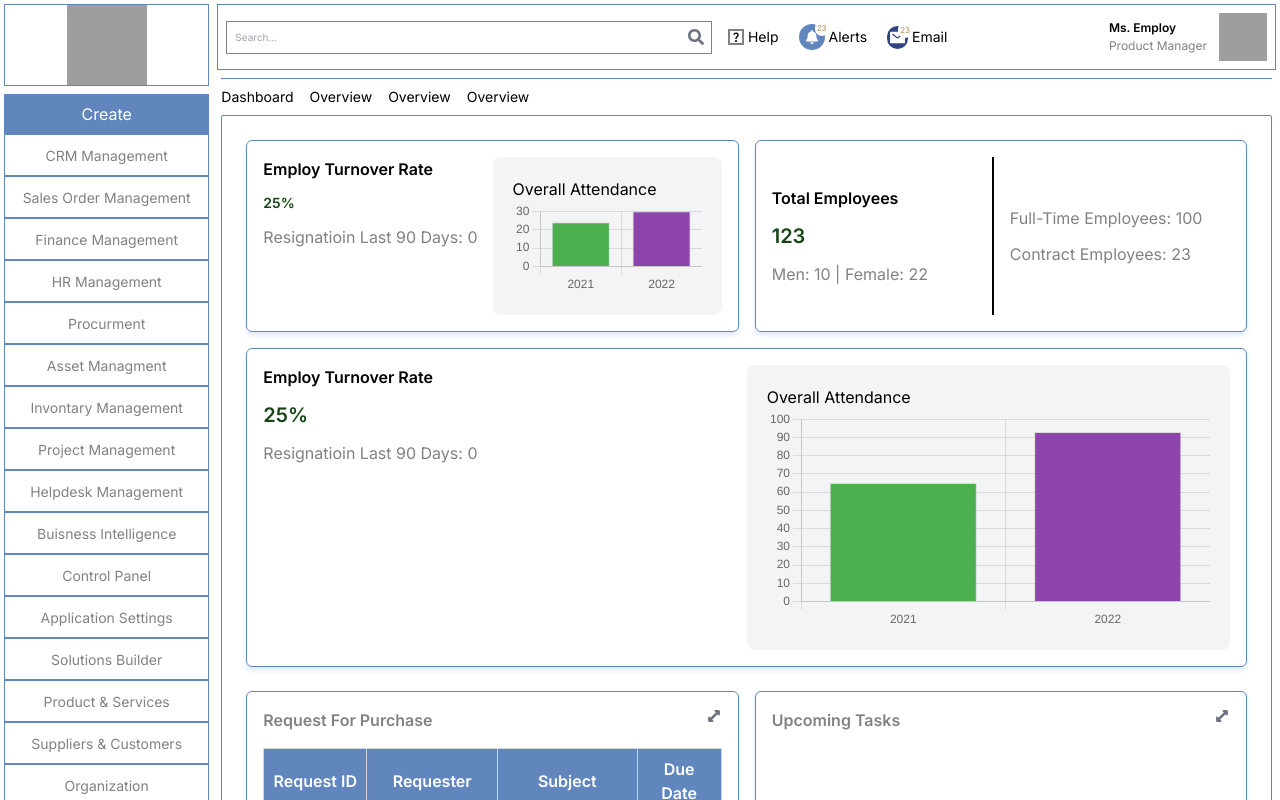
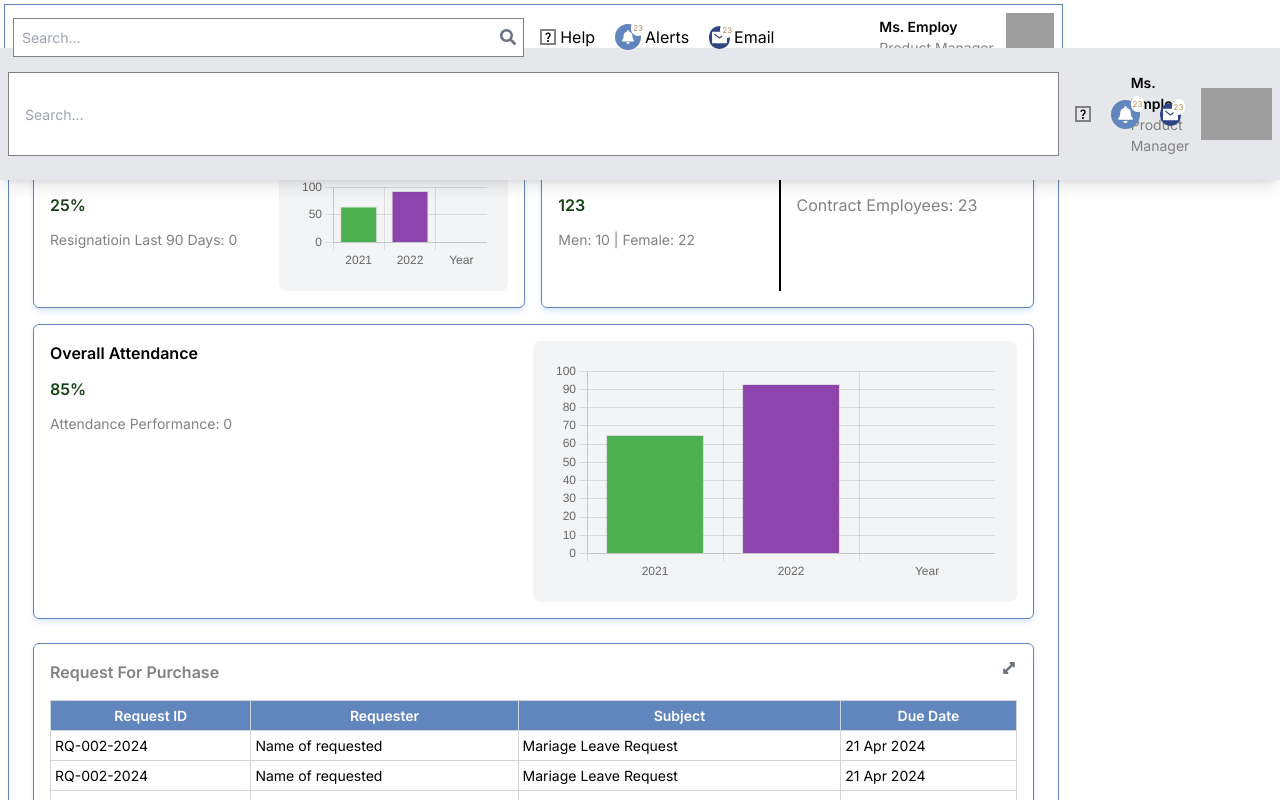
Before and after one commit to NAZIMUDHEEN267/Lifisin_task, a React (Vite) app: page / in a window 1280 px wide. Shown: the top 800 px of the page. Built offline with nearby package versions, Linux system fonts and the light colour scheme; grey boxes are pictures that could not be loaded.

Commit message:
code updated

```diff
--- a/src/Components/Navbar.tsx
+++ b/src/Components/Navbar.tsx
@@ -1,18 +1,105 @@
+import { useCallback, useState } from "react";
 import { FaBell, FaSearch } from "react-icons/fa";
+import { FaBarsStaggered } from "react-icons/fa6";
+import { HiDotsHorizontal } from "react-icons/hi";
 import { IoMailSharp } from "react-icons/io5";
 import { MdQuestionMark } from "react-icons/md";
 import { Link } from "react-router-dom";
 
-function Navbar() {
+type Props = {
+  handleBar: () => void;
+};
+
+function Navbar({ handleBar }: Props) {
+  const [showNav, setShowNav] = useState(!false);
+
+  const handleShowNav = useCallback(() => {
+    setShowNav(!showNav);
+  }, [showNav]);
+
   return (
     <>
-      <div className="flex p-2 justify-between border-[1px] m-1 border-light_blue">
+      <div className="lg:hidden flex justify-between bg-red-400 p-4 fixed w-full">
+        <FaBarsStaggered
+          size={20}
+          className="cursor-pointer hover:text-gray-600"
+          onClick={handleBar}
+        />
+        <HiDotsHorizontal
+          size={20}
+          className="cursor-pointer hover:text-gray-600"
+          onClick={handleShowNav}
+        />
+      </div>
+
+      {showNav && (
+        <div
+          className={`absolute top-0 left-0 w-full bg-gray-200 shadow-lg p-2
+          transition-transform duration-300 ease-in
+          ${showNav ? "translate-y-12" : "translate-y-full"}`}
+        >
+          <div className="flex justify-evenly my-4">
+            <input
+              placeholder="Search..."
+              type="search"
+              className="border-[1px] border-text lg:text-desc-lg md:text-desc-md text-desc-sm p-4 w-full flex-grow mr-4 pr-8"
+            />
+
+            <Link
+              to={"/"}
+              className="flex gap-1 items-center justify-center mr-5"
+            >
+              <MdQuestionMark className="border-2 border-text" />
+            </Link>
+
+            <Link
+              to={"/"}
+              className="flex gap-1 items-center justify-center mr-5"
+            >
+              <div className="bg-light_blue p-[4px] sm:p-[6px] rounded-full relative">
+                <FaBell color="white" className="text-[12px] sm:text-[17px]"  />
+                <p className="absolute text-[6px] sm:text-[8px] z-20 -top-1 -right-1 bg-white rounded-full p-[2px] text-brown">
+                  23
+                </p>
+              </div>
+            </Link>
+
+            <Link
+              to={"/"}
+              className="flex gap-1 items-center justify-center mr-5"
+            >
+              <div className="bg-dark_blue py-[3px] px-[2px] rounded-full relative">
+                <IoMailSharp color="white" className="text-[13px] sm:text-[17px]" />
+                <p className="absolute text-[5px] sm:text-[8px] z-20 -top-1 -right-1 bg-white rounded-full p-[2px] text-brown">
+                  23
+                </p>
+              </div>
+            </Link>
+            <div className="hero flex items-center justify-end flex-1">
+              <div>
+                <p className="font-bold text-black lg:text-desc-lg md:text-desc-md text-desc-sm hidden sm:block">
+                  Ms. Employ
+                </p>
+                <p className="font-light text-text lg:text-desc-lg md:text-desc-md text-desc-sm hidden sm:block">
+                  Product Manager
+                </p>
+              </div>
+              <img
+                className="h-18 w-18 ml-3"
+                src="https://www.svgrepo.com/show/192244/man-user.svg"
+              />
+            </div>
+          </div>
+        </div>
+      )}
+
+      <div className="hidden p-2 justify-between border-[1px] m-1 border-light_blue lg:flex">
         <div className="flex justify-center items-center  flex-grow basis-2.5/4">
           <div className="flex justify-center items-center grow basis-3/4  relative">
             <input
               placeholder="Search..."
               type="search"
-              className="border-[1px] border-text text-[10px] p-2 flex-grow flex-shrink mr-4 pr-8"
+              className="border-[1px] border-text lg:text-desc-lg md:text-desc-md text-desc-sm p-2 flex-grow flex-shrink mr-4 pr-8"
             />
 
             <FaSearch
@@ -26,7 +113,9 @@ function Navbar() {
             className="flex gap-1 items-center justify-center mr-5"
           >
             <MdQuestionMark className="border-2 border-text" />
-            <p className="capitalize text-sm font-medium">Help</p>
+            <p className="capitalize text-sm font-medium lg:text-heading-lg md:text-heading-md text-heading-sm">
+              Help
+            </p>
           </Link>
 
           <Link
@@ -39,7 +128,9 @@ function Navbar() {
                 23
               </p>
             </div>
-            <p className="capitalize text-sm font-medium">Alerts</p>
+            <p className="capitalize text-sm font-medium lg:text-heading-lg md:text-heading-md text-heading-sm">
+              Alerts
+            </p>
           </Link>
 
           <Link
@@ -52,14 +143,20 @@ function Navbar() {
                 23
               </p>
             </div>
-            <p className="capitalize text-sm font-medium">Email</p>
+            <p className="capitalize text-sm font-medium lg:text-heading-lg md:text-heading-md text-heading-sm">
+              Email
+            </p>
           </Link>
         </div>
 
         <div className="hero flex items-center justify-end flex-1">
           <div>
-            <p className="font-bold text-[12px] text-black">Ms. Employ</p>
-            <p className="font-light text-[12px] text-text">Product Manager</p>
+            <p className="font-bold text-black lg:text-desc-lg md:text-desc-md text-desc-sm">
+              Ms. Employ
+            </p>
+            <p className="font-light text-text lg:text-desc-lg md:text-desc-md text-desc-sm">
+              Product Manager
+            </p>
           </div>
           <img
             className="h-12 w-12 ml-3"
@@ -69,16 +166,28 @@ function Navbar() {
       </div>
 
       <div className="flex justify-start gap-4 m-2 border-t-[1px] border-light_blue pt-2">
-        <Link to={"/"} className="text-black text-sm font-light">
+        <Link
+          to={"/"}
+          className="text-black text-sm font-light lg:text-heading-lg md:text-heading-md text-heading-sm"
+        >
           Dashboard
         </Link>
-        <Link to={"/"} className="text-black text-sm font-light">
+        <Link
+          to={"/"}
+          className="text-black text-sm font-light lg:text-heading-lg md:text-heading-md text-heading-sm"
+        >
           Overview
         </Link>
-        <Link to={"/"} className="text-black text-sm font-light">
+        <Link
+          to={"/"}
+          className="text-black text-sm font-light lg:text-heading-lg md:text-heading-md text-heading-sm"
+        >
           Overview
         </Link>
-        <Link to={"/"} className="text-black text-sm font-light">
+        <Link
+          to={"/"}
+          className="text-black text-sm font-light lg:text-heading-lg md:text-heading-md text-heading-sm"
+        >
           Overview
         </Link>
       </div>
--- a/src/Components/SideBar.tsx
+++ b/src/Components/SideBar.tsx
@@ -2,7 +2,6 @@ import { TbGridDots } from "react-icons/tb";
 import { Link } from "react-router-dom";
 
 function Sidebar() {
-
   const data: Array<string> = [
     "CRM Management",
     "Sales Order Management",
@@ -22,36 +21,46 @@ function Sidebar() {
     "Organization",
   ];
 
+  return
+
   return (
-    <div className="w-2/12 text-white top-0 scroll-auto p-1">
+    <div className="w-5/12 sm:w-3/12 bg-white lg:w-2/12 absolute lg:relative z-30  text-white top-0 scroll-auto p-1 h-screen">
       <div className="border-[1px] border-light_blue justify-center items-center mb-2">
         <img
           src="https://static.vecteezy.com/system/resources/previews/002/718/130/non_2x/cityscape-color-abstract-free-vector.jpg"
-          className="h-20 w-20 self-center mx-auto"
+          className="h-14 w-14 sm:h-18 sm:w-18 lg:h-20 lg:w-20 self-center mx-auto"
         />
       </div>
       <ul>
-        <li className="bg-light_blue text-center p-2">Create</li>
+        <li className="bg-light_blue text-center p-2 lg:text-heading-lg md:text-heading-md text-heading-sm">
+          Create
+        </li>
         {data?.map((item) => (
-          <li className="text-center p-2 border-[1px] border-light_blue">
-            <Link to="/" className="text-text text-[10px] xl:text-sm hover:text-black">
+          <li className="text-center p-1 lg:p-2 border-[1px] border-light_blue">
+            <Link
+              to="/"
+              className="text-text xl:text-sm hover:text-black lg:text-heading-lg md:text-heading-md text-heading-sm"
+            >
               {item}
             </Link>
           </li>
         ))}
       </ul>
 
-      <div className="flex items-center gap-2  border-[1px] border-light_blue  pt-4">
-        <TbGridDots className="text-light_blue" />
-          <Link to="/" className="text-light_blue text-[12px] xl:text-sm hover:text-dark_blue">
-            {"More Items"}
-          </Link>
+      <div className="flex items-center gap-2  border-[1px] border-light_blue pt-4 pl-3">
+        <TbGridDots className="text-light_blue lg:text-2xl text-xl" />
+        <Link
+          to="/"
+          className="text-light_blue xl:text-sm hover:text-dark_blue lg:text-heading-lg md:text-heading-md text-heading-sm"
+        >
+          {"More Items"}
+        </Link>
       </div>
 
       <div className="border-[1px] border-light_blue justify-center items-center mt-2">
         <img
           src="https://static.vecteezy.com/system/resources/previews/002/718/130/non_2x/cityscape-color-abstract-free-vector.jpg"
-          className="h-20 w-20 mx-auto"
+          className="mx-auto h-14 w-14 sm:h-18 sm:w-18 lg:h-20 lg:w-20"
         />
       </div>
     </div>
--- /dev/null
+++ b/src/Components/TopBar.tsx
@@ -0,0 +1,9 @@
+import React from 'react'
+
+function TopBar() {
+  return (
+    <div>TopBar</div>
+  )
+}
+
+export default TopBar
--- a/src/Screens/DashBoard.tsx
+++ b/src/Screens/DashBoard.tsx
@@ -10,7 +10,6 @@ import {
   Legend,
 } from "chart.js";
 import { Bar } from "react-chartjs-2";
-
 
 ChartJS.register(
   CategoryScale,
@@ -39,14 +38,12 @@ const data2 = Array.from(
 );
 
 function DashBoard() {
-
-
   const barData = {
-    labels: ["2021", "2022"],
+    labels: ["2021", "2022", "Year"],
     datasets: [
       {
         label: "Attendance Rate (%)",
-        data: [24, 30],
+        data: [24, 30, 0],
         backgroundColor: ["#4caf50", "#8e44ad"],
         borderWidth: 1,
       },
@@ -62,13 +59,12 @@ function DashBoard() {
     },
   };
 
-
   const barData2 = {
-    labels: ["2021", "2022"],
+    labels: ["2021", "2022", "Year"],
     datasets: [
       {
         label: "Attendance Rate (%)",
-        data: [65, 93],
+        data: [65, 93, 0],
         backgroundColor: ["#4caf50", "#8e44ad"],
         borderWidth: 1,
       },
@@ -90,36 +86,41 @@ function DashBoard() {
         <ChartBox>
           <div className="flex basis-1/2 xl:basis-1/3">
             <div className="flex flex-col gap-3 flex-1">
-              <p className="capitalize font-bold">Employ turnover rate</p>
-              <p className="font-bold text-green text-xl lg:text-sm">{"25%"}</p>
-              <p className="capitalize font-light text-text">
+              <p className="capitalize font-bold lg:text-heading-lg md:text-heading-md text-heading-sm">
+                Employ turnover rate
+              </p>
+              <p className="font-bold text-green text-heading-sm lg:text-heading-lg md:text-heading-md">
+                {"25%"}
+              </p>
+              <p className="capitalize font-light text-text lg:text-desc-lg md:text-desc-md text-desc-sm">
                 {"Resignatioin Last 90 days: 0"}
               </p>
             </div>
-            <div
-             className="p-5 bg-gray-100 rounded-lg w-1/2"
-            >
-              <h3>Overall Attendance</h3>
-              <Bar data={barData} options={barOptions} />
+            <div className="p-5 bg-gray-100 rounded-lg w-1/2">
+              <Bar data={barData2} options={barOptions2} />
             </div>
           </div>
         </ChartBox>
 
         <ChartBox>
           <div className="flex justify-between h-full basis-1/2 xl:basis-1/3">
-            <div className="flex flex-col gap-3 flex-1 border-r-2 border-black justify-center">
-              <p className="capitalize font-bold">Total Employees</p>
-              <p className="font-bold text-green text-xl">{"123"}</p>
-              <p className="capitalize font-light text-text">
+            <div className="flex flex-col gap-3 flex-1 border-r-2 border-black">
+              <p className="capitalize font-bold lg:text-heading-lg md:text-heading-md text-heading-sm">
+                Total Employees
+              </p>
+              <p className="font-bold text-green lg:text-heading-lg md:text-heading-md text-heading-sm">
+                {"123"}
+              </p>
+              <p className="capitalize font-light text-text lg:text-desc-lg md:text-desc-md text-desc-sm">
                 {"Men: 10 | Female: 22"}
               </p>
             </div>
 
-            <div className="flex flex-col gap-3 flex-1 pl-4  justify-center">
-              <p className="capitalize font-light text-text">
+            <div className="flex flex-col gap-3 flex-1 pl-4">
+              <p className="capitalize font-light text-text lg:text-heading-lg md:text-heading-md text-heading-sm">
                 {"Full-time Employees: 100"}
               </p>
-              <p className="capitalize font-light text-text text-left">
+              <p className="capitalize font-light text-text text-left lg:text-heading-lg md:text-heading-md text-heading-sm">
                 {"Contract Employees: 23"}
               </p>
             </div>
@@ -129,28 +130,30 @@ function DashBoard() {
         <ChartBox>
           <div className="flex basis-1/2 xl:basis-1/3">
             <div className="flex flex-col gap-3 flex-1">
-              <p className="capitalize font-bold">Employ turnover rate</p>
-              <p className="font-bold text-green text-xl">{"25%"}</p>
-              <p className="capitalize font-light text-text">
-                {"Resignatioin Last 90 days: 0"}
+              <p className="capitalize font-bold lg:text-heading-lg md:text-heading-md text-heading-sm">
+                Overall Attendance
+              </p>
+              <p className="font-bold text-green lg:text-heading-lg md:text-heading-md text-heading-sm">
+                {"85%"}
+              </p>
+              <p className="capitalize font-light text-text lg:text-desc-lg md:text-desc-md text-desc-sm">
+                {"Attendance Performance: 0"}
               </p>
             </div>
 
-            <div
-            className="p-5 bg-gray-100 rounded-lg w-1/2"
-            >
-              <h3>Overall Attendance</h3>
+            <div className="p-5 bg-gray-100 rounded-lg w-1/2">
               <Bar data={barData2} options={barOptions2} />
             </div>
           </div>
         </ChartBox>
       </div>
 
-      <div className="grid grid-cols-1 xl:grid-cols-2 grid-rows-1 xl:grid-rows-2 gap-4 mt-6">
+      {/* Table and other empty box */}
+      <div className="grid grid-cols-1 custom:grid-cols-2 grid-rows-1 custom:grid-rows-2 gap-4 mt-6">
         <ChartBox>
-          <>
+          <div className="h-[20%]">
             <div className="flex justify-between">
-              <p className="capitalize font-bold text-text">
+              <p className="capitalize font-bold text-text lg:text-heading-lg md:text-heading-md text-heading-sm">
                 Request For Purchase
               </p>
               <FaArrowsAltV className="rotate-45  right-2 text-gray-500 cursor-pointer" />
@@ -158,16 +161,16 @@ function DashBoard() {
             <table className="min-w-full table-auto border-collapse border border-gray-300 my-4">
               <thead>
                 <tr className="bg-light_blue">
-                  <th className="border border-gray-300 p-2 text-white">
+                  <th className="border border-gray-300 p-1 text-white lg:text-table-lg md:text-table-md text-table-sm">
                     Request ID
                   </th>
-                  <th className="border border-gray-300 p-2 text-white">
+                  <th className="border border-gray-300 p-1 text-white lg:text-table-lg md:text-table-md text-table-sm">
                     Requester
                   </th>
-                  <th className="border border-gray-300 p-2 text-white">
+                  <th className="border border-gray-300 p-1 text-white lg:text-table-lg md:text-table-md text-table-sm">
                     Subject
                   </th>
-                  <th className="border border-gray-300 p-2 text-white">
+                  <th className="border border-gray-300 p-1 text-white lg:text-table-lg md:text-table-md text-table-sm">
                     Due Date
                   </th>
                 </tr>
@@ -175,41 +178,56 @@ function DashBoard() {
               <tbody>
                 {data2?.map(({ item1, item2, item3, item4 }: DataType, i) => (
                   <tr key={String(i)}>
-                    <td className="border border-gray-300 p-2">{item1}</td>
-                    <td className="border border-gray-300 p-2">{item2}</td>
-                    <td className="border border-gray-300 p-2">{item3}</td>
-                    <td className="border border-gray-300 p-2">{item4}</td>
+                    <td className="border border-gray-300 p-1 lg:text-table-lg md:text-table-md text-table-sm">
+                      {item1}
+                    </td>
+                    <td className="border border-gray-300 p-1 lg:text-table-lg md:text-table-md text-table-sm">
+                      {item2}
+                    </td>
+                    <td className="border border-gray-300 p-1 lg:text-table-lg md:text-table-md text-table-sm">
+                      {item3}
+                    </td>
+                    <td className="border border-gray-300 p-1 lg:text-table-lg md:text-table-md text-table-sm">
+                      {item4}
+                    </td>
                   </tr>
                 ))}
               </tbody>
             </table>
             <div className="flex justify-between">
-              <p className="capitalize font-light text-[12px] text-brown">
+              <p className="capitalize font-light text-brown lg:text-desc-lg md:text-desc-md text-desc-sm">
                 10 Request in Queue
               </p>
               <button>
-                <p className="capitalize font-light text-[12px] text-brown">
+                <p className="capitalize font-light text-brown lg:text-desc-lg md:text-desc-md text-desc-sm">
                   View All
                 </p>
               </button>
             </div>
-          </>
+          </div>
         </ChartBox>
+
         <ChartBox>
-          <div className="flex justify-between">
-            <p className="capitalize font-bold text-text">Upcoming Tasks</p>
+          <div className="flex justify-between h-[20%]">
+            <p className="capitalize font-bold text-text lg:text-heading-lg md:text-heading-md text-heading-sm">
+              Upcoming Tasks
+            </p>
             <FaArrowsAltV className="rotate-45  right-2 text-gray-500 cursor-pointer" />
           </div>
         </ChartBox>
         <ChartBox>
-          <div className="flex justify-between">
-            <p className="capitalize font-bold text-text">Upcoming Events</p>
+          <div className="flex justify-between h-[20%]">
+            <p className="capitalize font-bold text-text lg:text-heading-lg md:text-heading-md text-heading-sm">
+              Upcoming Events
+            </p>
             <FaArrowsAltV className="rotate-45  right-2 text-gray-500 cursor-pointer" />
           </div>
         </ChartBox>
         <ChartBox>
-          <div className="flex justify-between">
-            <p className="capitalize font-bold text-text">{"Net Income()"}</p>
+          <div className="flex justify-between h-[20%]">
+            <p className="capitalize font-bold text-text lg:text-heading-lg md:text-heading-md text-heading-sm">
+              {"Net Income()"}
+            </p>
             <FaArrowsAltV className="rotate-45  right-2 text-gray-500 cursor-pointer" />
           </div>
         </ChartBox>
--- a/src/index.css
+++ b/src/index.css
@@ -1,6 +1,10 @@
 @tailwind base;
 @tailwind components;
 @tailwind utilities;
+
+html {
+  font-size: 100%;
+}
 
 *,
 *::after,
--- a/src/routes/Layout.tsx
+++ b/src/routes/Layout.tsx
@@ -1,13 +1,23 @@
 import Navbar from "../Components/Navbar";
 import { Outlet } from "react-router-dom";
 import Sidebar from "../Components/SideBar";
+import { useCallback, useState } from "react";
+import TopBar from "../Components/TopBar";
 
 function Layout() {
+
+  const [showBar, setShowBar] = useState<boolean>(false);
+
+
+  const handleShowBar = useCallback(() => {
+    setShowBar(!showBar)
+  }, [showBar])
+
   return (
     <div className="flex">
-        <Sidebar />
-      <div className="w-10/12 ml-auto">
-        <Navbar />
+      <Sidebar />
+      <div className="w-full lg:w-10/12">
+        <Navbar handleBar={handleShowBar} />
         <Outlet />
       </div>
     </div>
--- a/tailwind.config.js
+++ b/tailwind.config.js
@@ -13,9 +13,25 @@ export default {
         light_green: "#44A5B5",
         brown: "#AD8E54",
       },
+      screens: {
+        'custom': '1360px',
+      },
       fontFamily: {
         sans: ["Inter", "Helvetica", "Arial", "sans-serif"],
         heading: ["Roboto", "sans-serif"],
+      },
+      fontSize: {
+        "heading-lg": ["16px"],
+        "heading-md": ["14px"],
+        "heading-sm": ["12px"],
+
+        "desc-lg": ["14px"],
+        "desc-md": ["12px"],
+        "desc-sm": ["10px"],
+
+        "table-lg": ["14px"],
+        "table-md": ["12px"],
+        "table-sm": ["10px"],
       },
     },
   },
```
Also changed, not shown: 1 other file (tests, documents, lock files or other folders).
